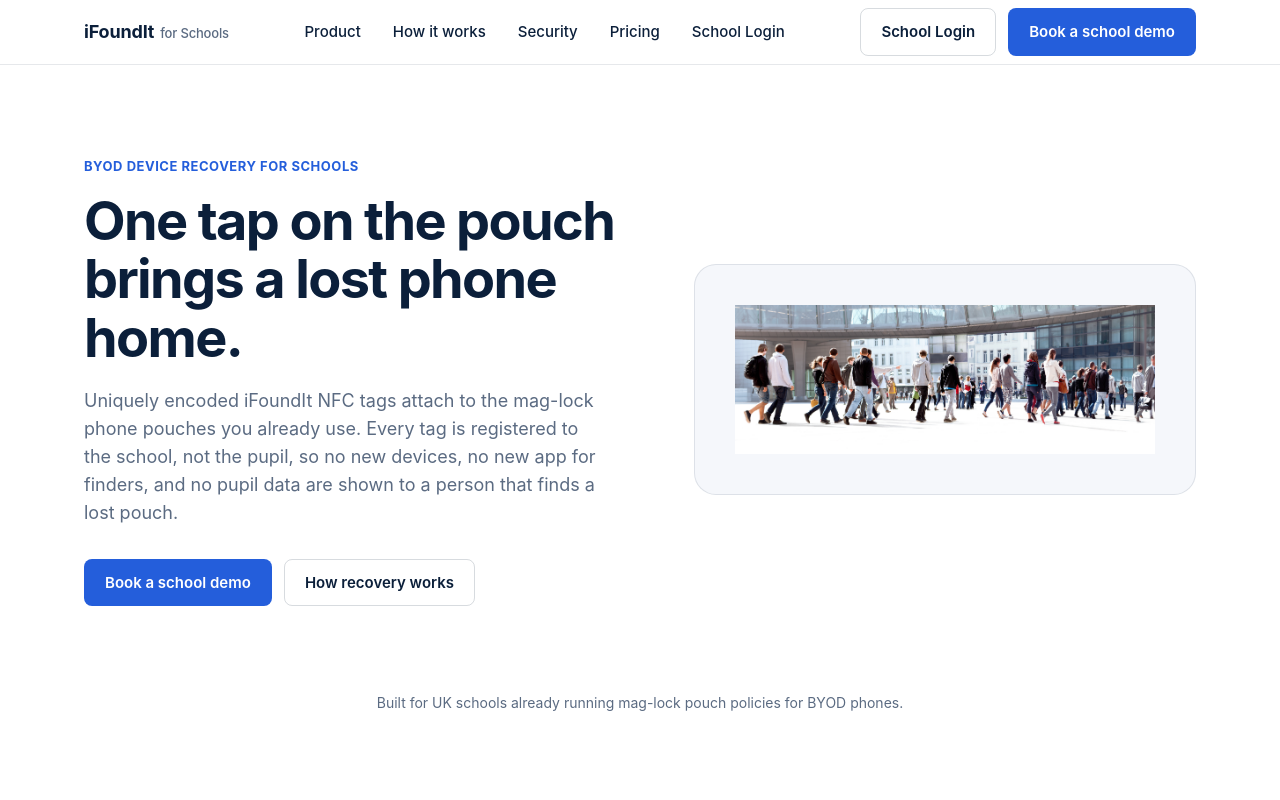
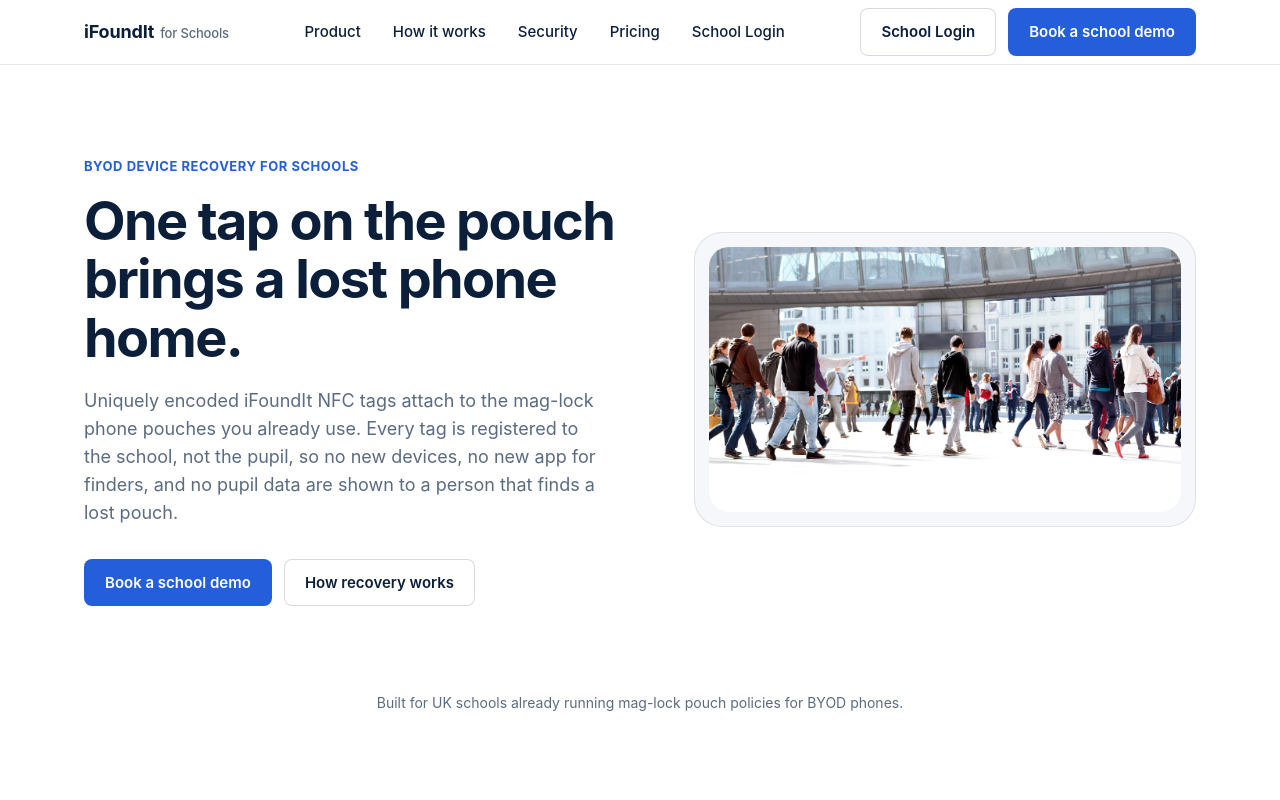
Before and after one commit to websterpa/iFoundIt-B2B-Schools-Portal, a Next.js app: page / in a window 1280 px wide. Shown: the top 800 px of the page. Built offline with nearby package versions, Linux system fonts and the light colour scheme.

Commit message:
feat(marketing): redesign homepage hero for school-focused BYOD messaging

```diff
--- a/app/(marketing)/marketing.css
+++ b/app/(marketing)/marketing.css
@@ -171,7 +171,7 @@
   background: var(--colour-accent-hover);
 }
 .btn--ghost {
-  background: transparent;
+  background: var(--colour-bg);
   color: var(--colour-text);
   border-color: var(--colour-border-strong);
 }
@@ -221,11 +221,17 @@
 .marketing-hero__aside {
   background: var(--colour-bg-alt);
   border: 1px solid var(--colour-border);
-  border-radius: var(--radius-lg);
-  padding: 40px;
+  border-radius: 28px;
+  padding: 14px;
   display: flex;
   align-items: center;
   justify-content: center;
+}
+.marketing-hero__media {
+  width: 100%;
+  border-radius: 20px;
+  overflow: hidden;
+  aspect-ratio: 16 / 9;
 }
 
 .marketing-ripple {
@@ -663,7 +669,6 @@
 /* ---------- Responsive ---------- */
 @media (max-width: 900px) {
   .marketing-hero__inner { grid-template-columns: 1fr; }
-  .marketing-hero__aside { order: -1; }
   .marketing-grid--3col { grid-template-columns: 1fr; }
   .marketing-grid--2col { grid-template-columns: 1fr; }
   .marketing-demo__inner { grid-template-columns: 1fr; }
--- a/components/marketing/marketing-hero.tsx
+++ b/components/marketing/marketing-hero.tsx
@@ -9,7 +9,7 @@
       <section className="marketing-hero">
         <div className="marketing__container marketing-hero__inner">
           <div>
-            <p className="marketing-eyebrow">BYOD device recovery for schools</p>
+            <p className="marketing-eyebrow">BYOD DEVICE RECOVERY FOR SCHOOLS</p>
             <h1>One tap on the pouch brings a lost phone home.</h1>
             <p className="marketing-hero__sub">
               Uniquely encoded iFoundIt NFC tags attach to the mag-lock phone
@@ -18,21 +18,27 @@
               pupil data are shown to a person that finds a lost pouch.
             </p>
             <div className="marketing-hero__actions">
-              <Link href="#demo" className="btn btn--primary">Book a school demo</Link>
-              <Link href="#how-it-works" className="btn btn--ghost">How recovery works</Link>
+              <Link href="#demo" className="btn btn--primary">
+                Book a school demo
+              </Link>
+              <Link href="#how-it-works" className="btn btn--ghost">
+                How recovery works
+              </Link>
             </div>
           </div>
 
           <div className="marketing-hero__aside">
+            <div className="marketing-hero__media">
               <Image
                 src={heroPeopleImage}
                 alt="Students and staff walking through a school campus concourse"
                 width={3813}
                 height={1358}
-              style={{ width: "100%", height: "auto", display: "block" }}
+                style={{ width: "100%", height: "100%", display: "block", objectFit: "cover" }}
                 priority
                 sizes="(max-width: 900px) 100vw, 48vw"
               />
+            </div>
           </div>
         </div>
       </section>
```
Lines whose indentation alone changed are shown as unchanged.
